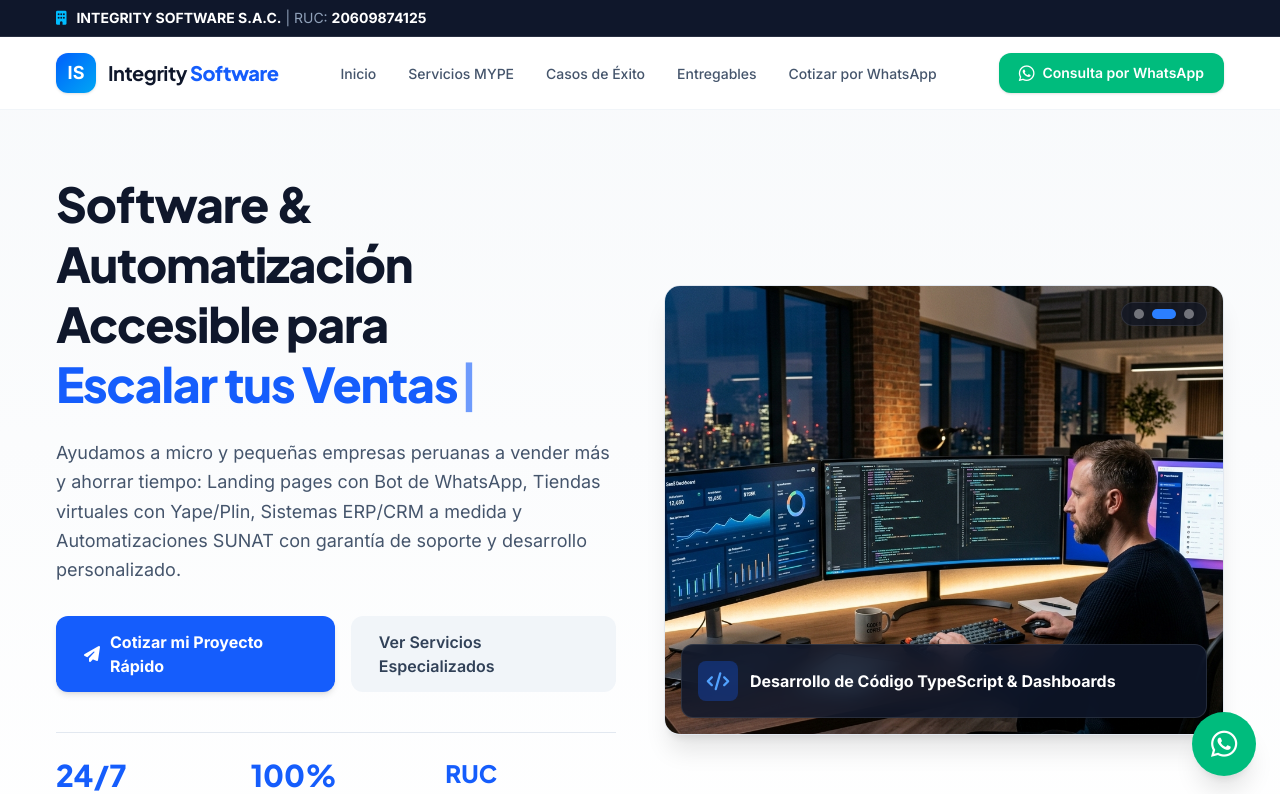
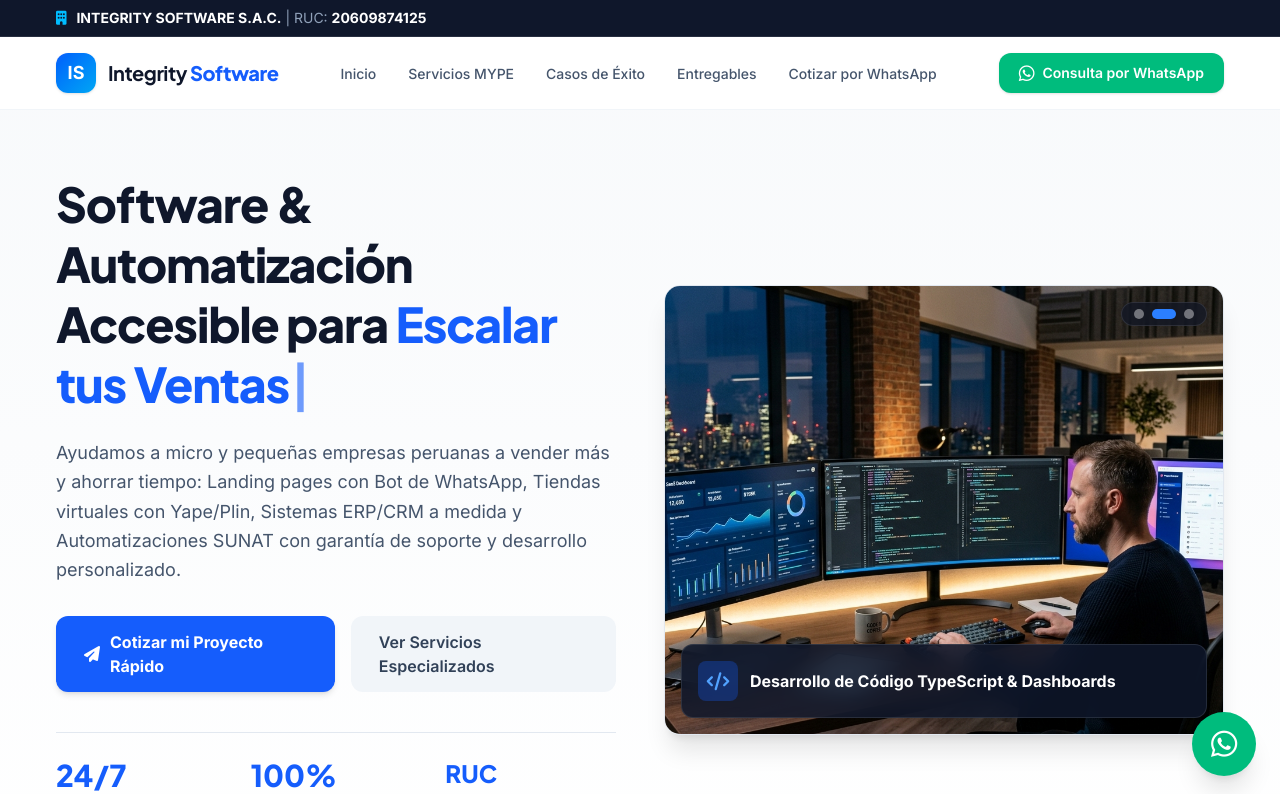
Before and after one commit to MartinMaldo592/IntegritySoftware, a Next.js app: page / in a window 1280 px wide. Shown: the top 794 px of the page. Built offline with nearby package versions, Linux system fonts and the light colour scheme.

Commit message:
fix: restore full header title text Software & Automatización without layout clipping

```diff
--- a/components/HeroSection.tsx
+++ b/components/HeroSection.tsx
@@ -64,11 +64,9 @@
 
   useEffect(() => {
     const handleScroll = () => {
-      // Disable parallax on mobile/tablet to avoid section collisions
       if (window.innerWidth >= 992) {
         const scrolled = window.scrollY;
         if (scrolled < 700) {
-          // Strictly cap parallax to maximum 15px
           setParallaxY(Math.min(scrolled * 0.03, 15));
         }
       } else {
@@ -89,11 +87,10 @@
     <section className="py-8 sm:py-12 lg:py-16 bg-gradient-to-b from-slate-50 to-white overflow-hidden" id="inicio">
       <div className="w-[95%] max-w-7xl mx-auto px-4 md:px-6 grid lg:grid-cols-2 gap-8 lg:gap-12 items-center">
         <div className="reveal-on-scroll">
-          {/* Reserved fixed height container to prevent layout shifting on typewriter text change */}
-          <h1 className="text-3xl sm:text-4xl lg:text-5xl font-extrabold text-slate-900 tracking-tight leading-tight mb-6 text-center lg:text-left font-heading min-h-[110px] sm:min-h-[135px] lg:min-h-[160px] flex flex-col justify-start">
-            <span>Software &amp; Automatización Accesible para</span>
-            <span className="text-blue-600 font-extrabold inline-flex items-center justify-center lg:justify-start">
-              <span>{currentText}</span>
+          <h1 className="text-3xl sm:text-4xl lg:text-5xl font-extrabold text-slate-900 tracking-tight leading-tight mb-6 text-center lg:text-left font-heading">
+            Software &amp; Automatización Accesible para{" "}
+            <span className="text-blue-600 font-extrabold">
+              {currentText}
               <span className="text-blue-600 animate-pulse font-bold ml-0.5">|</span>
             </span>
           </h1>
```
